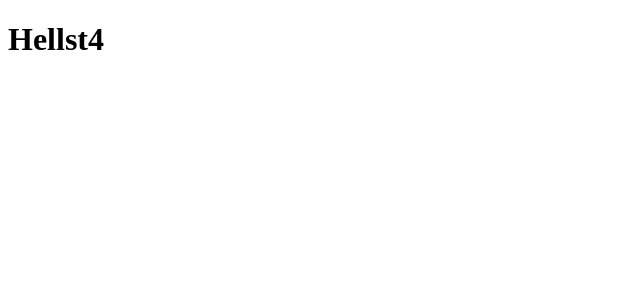
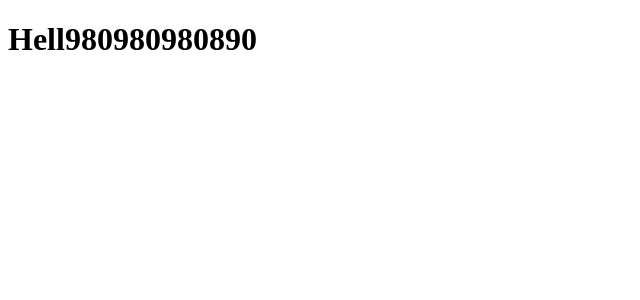
Before and after one commit to TanbinHossainHimel/test-ci-cd-angular, an Angular app: page / in a window 1280 px wide. Shown: the top 300 px of the page, without its empty margins (0-640 px from the left). Built offline with nearby package versions, Linux system fonts and the light colour scheme.

Commit message:
#main changed

```diff
--- a/src/app/app.component.html
+++ b/src/app/app.component.html
@@ -1 +1 @@
-<h1>Hellst4</h1>
+<h1>Hell980980980890</h1>
```
